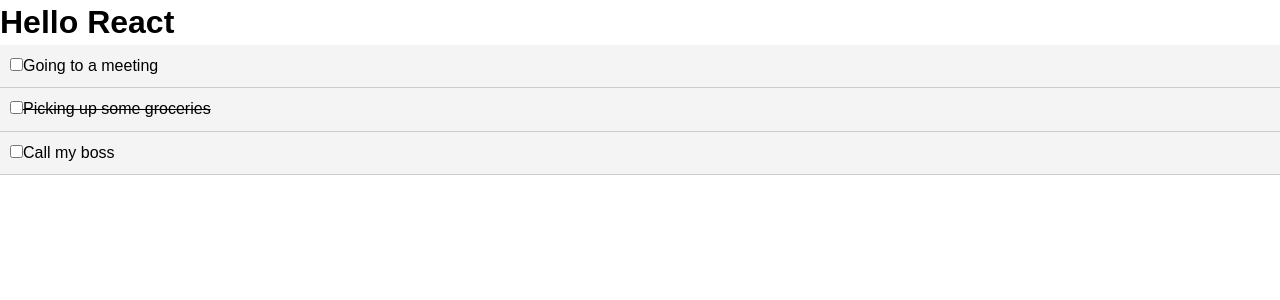
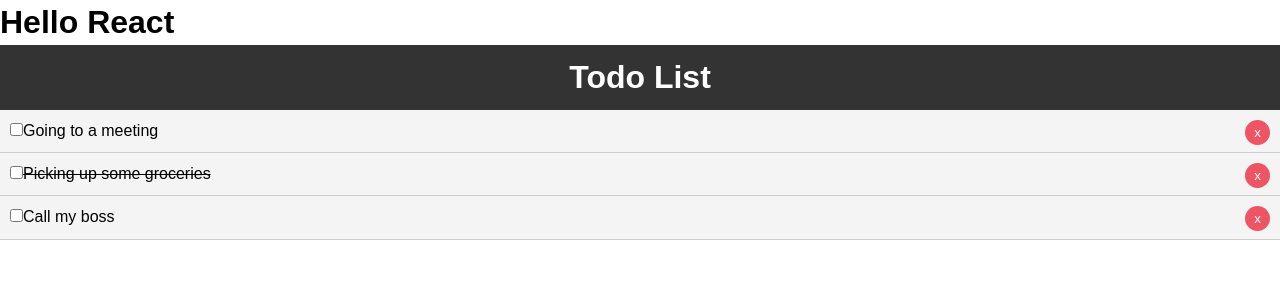
Before and after one commit to banobepascal/React-TodoApp, a React (Create React App) app: page / in a window 1280 px wide. Shown: the top 300 px of the page. Built offline with nearby package versions, Linux system fonts and the light colour scheme.

Commit message:
bg(fix broken repo): git was corrupted
- modified some files
- created new component

Finishes

```diff
--- a/src/App.js
+++ b/src/App.js
@@ -1,7 +1,8 @@
 import React, { Component } from "react";
 import "./App.css";
 
-import Todos from "./components/Todos";
+import Todos from "./components/Todos/Todos";
+import Header from "./components/layout/Header";
 
 class App extends Component {
   state = {
@@ -24,16 +25,34 @@
     ]
   };
 
-  markComplete = (id) => {
-    //  const todos = [...this.state.todos];
-     console.log(id);
-  }
+  // Toggle complete todo
+  toggleComplete = id => {
+    this.setState({
+      todos: this.state.todos.map(todo => {
+        if (todo.id === id) {
+          todo.completed = !todo.completed;
+        }
+        return todo;
+      })
+    });
+  };
+
+  deleteTodo = todoId => {
+    this.setState({
+      todos: [...this.state.todos.filter(todo => todo.id !== todoId)]
+    });
+  };
 
   render() {
     return (
       <div className="App">
         <h1>Hello React</h1>
-        <Todos todos={this.state.todos} markComplete={this.markComplete}/>
+        <Header />
+        <Todos
+          todos={this.state.todos}
+          markComplete={this.toggleComplete}
+          delete={this.deleteTodo}
+        />
       </div>
     );
   }
--- a/src/components/TodoItem.js
+++ /dev/null
@@ -1,26 +0,0 @@
-import React from "react";
-import PropTypes from "prop-types";
-
-const TodoItem = (props) => {
-  const getStyle = {
-    backgroundColor: "#f4f4f4",
-    padding: "10px",
-    borderBottom: "1px #ccc solid",
-    textDecoration: props.todo.completed ? "line-through" : "none"
-  };
-
-  return (
-    <div style={getStyle}>
-      <p>
-        <input type="checkbox" onChange={() => props.markComplete(props.id)} />
-        {props.todo.title}
-      </p>
-    </div>
-  );
-};
-
-TodoItem.propTypes = {
-  todo: PropTypes.object.isRequired
-};
-
-export default TodoItem;
--- a/src/components/Todos.js
+++ /dev/null
@@ -1,15 +0,0 @@
-import React from "react";
-import TodoItems from './TodoItem';
-import PropTypes from 'prop-types';
-
-const Todos = props => {
-    return props.todos.map(todo =>
-    <TodoItems key={todo.id} todo={todo} markComplete={props.markComplete}/>
-    );
-}
-
-Todos.propTypes = {
-    todos: PropTypes.array.isRequired
-}
-
-export default Todos;
--- /dev/null
+++ b/src/components/Todos/TodoItem.js
@@ -0,0 +1,49 @@
+import React, { Component } from "react";
+import PropTypes from "prop-types";
+
+class TodoItem extends Component {
+  getStyle = () => {
+    return {
+      backgroundColor: "#f4f4f4",
+      padding: "10px",
+      borderBottom: "1px #ccc solid",
+      textDecoration: this.props.todo.completed ? "line-through" : "none"
+    };
+  };
+
+  render() {
+    return (
+      <div style={this.getStyle()}>
+        <p>
+          <input
+            type="checkbox"
+            onChange={this.props.markComplete.bind(this, this.props.todo.id)}
+          />
+          {this.props.todo.title}
+          <button
+            onClick={this.props.deleteTodo.bind(this, this.props.todo.id)}
+            style={btnStyle}
+          >
+            x
+          </button>
+        </p>
+      </div>
+    );
+  }
+}
+
+TodoItem.propTypes = {
+  todo: PropTypes.object.isRequired
+};
+
+const btnStyle = {
+  background: " #ed5565",
+  color: "#fff",
+  border: "none",
+  padding: "5px 9px",
+  borderRadius: "50%",
+  cursor: "pointer",
+  float: "right"
+};
+
+export default TodoItem;
--- /dev/null
+++ b/src/components/Todos/Todos.js
@@ -0,0 +1,22 @@
+import React, { Component } from "react";
+import TodoItem from "./TodoItem";
+import PropTypes from "prop-types";
+
+class Todos extends Component {
+  render() {
+    return this.props.todos.map(todo => (
+      <TodoItem
+        key={todo.id}
+        todo={todo}
+        markComplete={this.props.markComplete}
+        deleteTodo={this.props.delete}
+      />
+    ));
+  }
+}
+
+Todos.propTypes = {
+  todos: PropTypes.array.isRequired
+};
+
+export default Todos;
--- /dev/null
+++ b/src/components/layout/Header.js
@@ -0,0 +1,18 @@
+import React from "react";
+
+const Header = () => {
+  const headerStyle = {
+    background: "#333",
+    color: "#fff",
+    textAlign: "center",
+    padding: "10px"
+  };
+
+  return (
+    <header style={headerStyle}>
+      <h1>Todo List</h1>
+    </header>
+  );
+};
+
+export default Header;
```
Also changed, not shown: src/components/Todos/AddTodo.js (added, +13 -0 lines).
